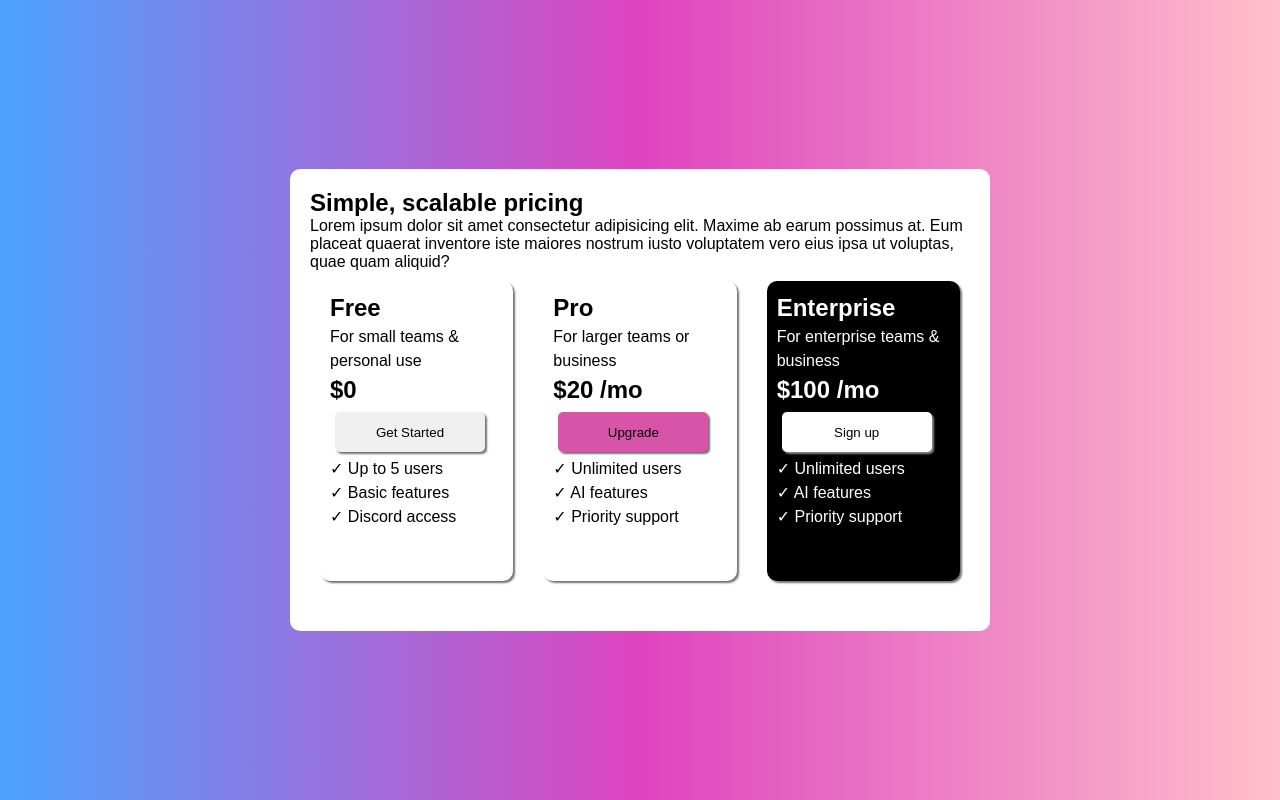
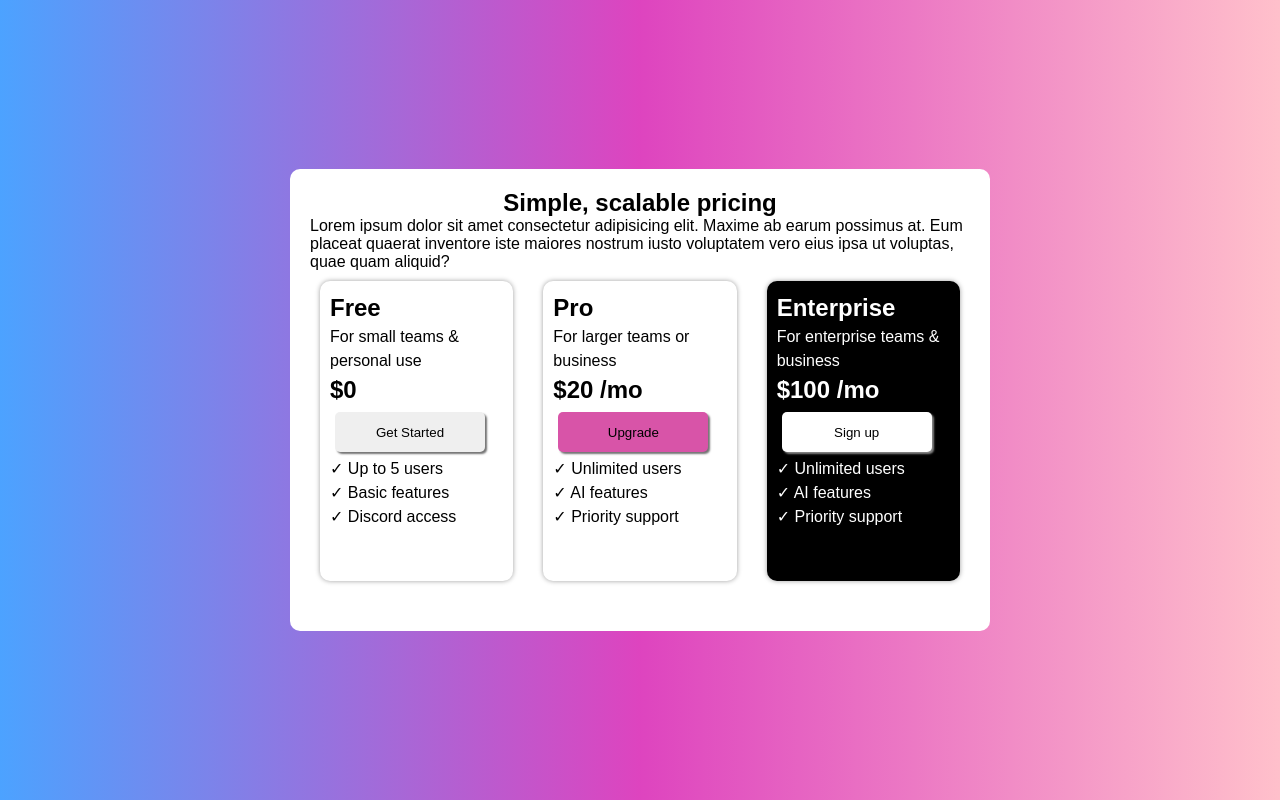
Before and after one commit to edsoncardoso658/projetos-pessoais, a plain HTML site: page price-plans/index.html in a window 1280 px wide. Drawn offline with Linux system fonts and the light colour scheme.

Commit message:
Update style.css

```diff
--- a/price-plans/css/style.css
+++ b/price-plans/css/style.css
@@ -8,9 +8,13 @@
 }
 
 
+body{
+    background-image: linear-gradient(to right,rgba(0, 123, 255, 0.703), rgba(212, 13, 172, 0.774), pink);
+
+}
 
 div#main-container{
-    background-image: linear-gradient(to right,rgba(0, 123, 255, 0.703), rgba(212, 13, 172, 0.774), pink);
+
     display: flex;
     justify-content: center;
     align-items: center;
@@ -35,7 +39,7 @@ section#price-plans div#plans-container{
 }
 
 div.plans-item{
-    box-shadow: 2px 2px 2px rgba(0, 0, 0, 0.553);
+    box-shadow: 0 0 5px rgba(0, 0, 0, 0.379);
     padding: 10px;
     border-radius: 10px;
     height: 300px;
@@ -43,6 +47,10 @@ div.plans-item{
     line-height: 1.5Em;
 
 
+}
+
+main h2{
+    text-align: center;
 }
 
 div.plans-item p{
@@ -78,6 +86,7 @@ button#sign-up{
 div#enterprise{
     background-color: black;
     color: white;
+
 }
 
 li{
```
